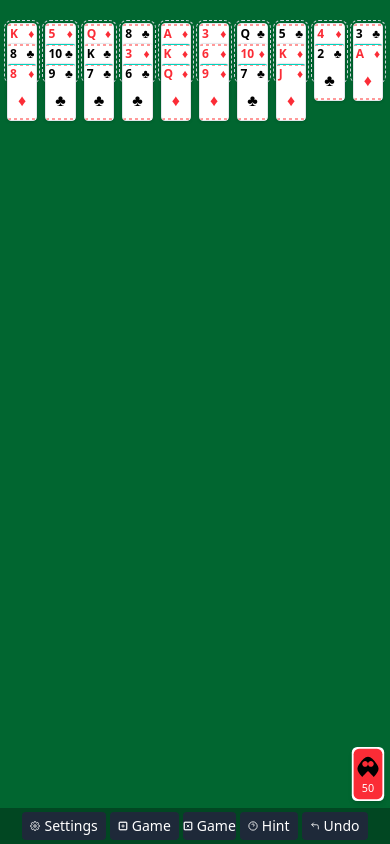
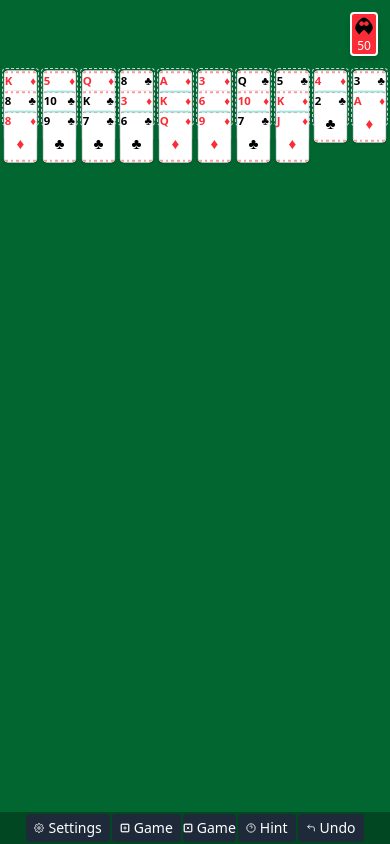
Before and after one commit to farnghwai/spider-solitaire, a SvelteKit app: page / in a window 390 px wide. Built offline with nearby package versions, Linux system fonts and the light colour scheme.

Commit message:
tune Responsive handling on small/mobile screen device.

```diff
--- a/src/lib/components/CardSystem.svelte
+++ b/src/lib/components/CardSystem.svelte
@@ -3,10 +3,11 @@
 	import { flip } from 'svelte/animate';
 	import { send, receive } from './transition';
 
-	import { CardSuit, CARD_VALUES } from './shared.svelte';
+	import { CARD_VALUES } from './shared.svelte';
 	import type { CardType } from './shared.svelte';
 	import type { Position } from '$lib/types';
 	import { eventStore, dispatch } from '$lib/eventStore.svelte';
+	import { RESPONSIVE_CLASS } from '$lib/constants';
 	import CardPreview from './CardPreview.svelte';
 	import PokerCard from './PokerCard.svelte';
 
@@ -49,8 +50,9 @@
 		draggedStackPosition = stackPosition;
 
 		// copy original card dimension (height x width)
-		touchCardHeight = (event.currentTarget as HTMLDivElement).clientHeight;
-		touchCardWidth = (event.currentTarget as HTMLDivElement).clientWidth;
+		const htmlElem = event.currentTarget as HTMLDivElement;
+		touchCardHeight = htmlElem.clientHeight;
+		touchCardWidth = htmlElem.clientWidth;
 
 		// Set data to identify the card during drag
 		if (event.dataTransfer) {
@@ -330,6 +332,7 @@
 
 		touchCardHeight = 0;
 		touchCardWidth = 0;
+
 		draggedIndex = -1;
 		draggedStackPosition = -1;
 
@@ -401,19 +404,29 @@
 			// document.removeEventListener('touchend', handleTouchEnd);
 		};
 	});
+
+	/*
+      h    x  w
+ 7xl: 176     112     11:7 (16)
+ 5xl: 132      84     11:7 (12)
+ 3xl: 110      70     11:7 (10)
+  xl:  88      56     11:7  (8)
+base:  56      32     11:7  (4)
+*/
 </script>
 
-<svelte:document onmousemove={handleDocumentMouseMove} onmouseup={handleDocumentMouseUp} />
-
-<div class="mb-5 flex justify-center gap-0.5 @xl:gap-2">
+<!-- <svelte:document onmousemove={handleDocumentMouseMove} onmouseup={handleDocumentMouseUp} /> -->
+<div class="flex flex-1 flex-col">
+	<div class={['flex flex-1 justify-center', RESPONSIVE_CLASS.GAP_SIZE]}>
 		{#each eventStore.cards.display as stackedCards, index}
+			<div class={[RESPONSIVE_CLASS.CARD_SIZE]}>
 				<div
 					class={[
-				'relative border-dashed border-gray-300 ',
+						'relative border-dashed border-gray-300',
 						dragOverIndex === index ? 'border-blue-400' : '',
-				'h-16 w-10 @xl:h-22 @xl:w-14 @5xl:h-44 @5xl:w-28',
-				'rounded-lg @5xl:rounded-xl',
-				'border-1 @xl:border-2'
+						'aspect-7/11 h-auto w-full',
+						'rounded-sm @xl:rounded-lg @5xl:rounded-xl',
+						'border-1 @5xl:border-2'
 					]}
 					id="{CARD_SLOT_ID_PREFIX}{index}"
 					data-index={index}
@@ -424,16 +437,17 @@
 					ontouchend={handleTouchEnd}
 				>
 					{#each stackedCards as stackedCard, stackPosition (stackedCard.id)}
-				{@const isDragOver = dragOverIndex === index && stackedCards.length - 1 === stackPosition}
-
+						{@const isDragOver =
+							dragOverIndex === index && stackedCards.length - 1 === stackPosition}
 						<div
 							class={[
 								'absolute',
+								'aspect-7/11 h-auto w-full scale-95 @xl:scale-90',
 								'top-[calc(var(--spacing)*var(--stackOffset)*5)]',
-						'@xl:top-[calc(var(--spacing)*var(--stackOffset)*7)]',
-						'@5xl:top-[calc(var(--spacing)*var(--stackOffset)*9)]',
-						'h-full w-full',
-						'p-0.5 @xl:p-1 @5xl:p-2'
+								'@xl:top-[calc(var(--spacing)*var(--stackOffset)*7.5)]',
+								'@3xl:top-[calc(var(--spacing)*var(--stackOffset)*8)]',
+								'@5xl:top-[calc(var(--spacing)*var(--stackOffset)*8.5)]',
+								'@7xl:top-[calc(var(--spacing)*var(--stackOffset)*9)]'
 							]}
 							style="--stackOffset: {stackPosition};"
 							animate:flip={{ duration: 300 }}
@@ -454,6 +468,7 @@
 						</div>
 					{/each}
 				</div>
+			</div>
 		{/each}
 	</div>
 	<div bind:this={cardSystemElem} class={{ 'opacity-0': !isTouchedStarted }}>
@@ -468,3 +483,4 @@
 			/>
 		{/if}
 	</div>
+</div>
--- a/src/lib/components/CompletedDeck.svelte
+++ b/src/lib/components/CompletedDeck.svelte
@@ -4,8 +4,8 @@
 	import { flip } from 'svelte/animate';
 	import { receive, send } from './transition';
 
-	import { CardSuit, CardColors } from './shared.svelte';
 	import { eventStore } from '$lib/eventStore.svelte';
+	import { RESPONSIVE_CLASS } from '$lib/constants';
 	import PokerCard from './PokerCard.svelte';
 
 	$effect.pre(() => {
@@ -16,15 +16,16 @@
 	});
 </script>
 
-<div class="absolute top-16 left-5 grid grid-cols-1 gap-1">
+<div class="flex flex-1 items-center @2xl:flex-col">
+	<div class={['grid grid-flow-col @2xl:grid-flow-row', RESPONSIVE_CLASS.GAP_SIZE]}>
 		{#each eventStore.cards.completed as stackedCards, index}
-		<div class="grid grid-cols-subgrid grid-rows-subgrid">
+			<div class={['grid grid-rows-subgrid']}>
 				{#each stackedCards as stackedCard, stackPosition (stackedCard.id)}
 					<div
 						animate:flip={{ duration: 300 }}
 						in:receive={{ key: stackedCard.id }}
 						out:send={{ key: stackedCard.id }}
-					class={['h-14 w-8 @xl:h-18 @xl:w-10 @5xl:h-36 @5xl:w-20']}
+						class={[RESPONSIVE_CLASS.COMPLETED_CARD_SIZE]}
 						style="z-index: {100 - stackPosition};"
 					>
 						<PokerCard
@@ -39,3 +40,4 @@
 			</div>
 		{/each}
 	</div>
+</div>
--- a/src/lib/components/DrawPileButton.svelte
+++ b/src/lib/components/DrawPileButton.svelte
@@ -4,6 +4,7 @@
 	import { send, receive } from './transition';
 	import { NO_OF_CARD_SLOT } from './shared.svelte';
 	import { eventStore, dispatch } from '$lib/eventStore.svelte';
+	import { RESPONSIVE_CLASS } from '$lib/constants';
 
 	import PokerCard from './PokerCard.svelte';
 
@@ -24,21 +25,24 @@
 	}
 </script>
 
-<div
-	class="absolute right-1 bottom-1 transition-transform @xl:right-3 @xl:bottom-3 @5xl:right-5 @5xl:bottom-5"
->
+<div class={['flex', RESPONSIVE_CLASS.DRAW_PILE_CARD_SIZE, RESPONSIVE_CLASS.GAP_SIZE]}>
 	{#if eventStore.cards.remaining.length > 0}
 		<button
 			aria-label="Draw Pile"
 			class={[
-				'flex cursor-pointer items-center justify-center rounded-md bg-white shadow-md transition-transform duration-100 ease-in-out',
-				'scale-90 hover:scale-100',
-				'h-15 w-9 @xl:h-20 @xl:w-12 @5xl:h-40 @5xl:w-24',
-				'p-0.5 @5xl:p-1'
+				'flex aspect-7/11 cursor-pointer items-center justify-center bg-white shadow-md',
+				'rounded-sm @xl:rounded-md',
+				'hover:scale-105',
+				'p-0.5 @3xl:p-1'
 			]}
 			onclick={handleDrawPileClick}
 		>
-			<div class="flex h-full w-full flex-col items-center justify-center rounded-md bg-red-500">
+			<div
+				class={[
+					'flex h-full w-full flex-col items-center justify-center bg-red-500',
+					'rounded-xs @xl:rounded-md'
+				]}
+			>
 				<svg viewBox="0 0 100 100" xmlns="http://www.w3.org/2000/svg">
 					<path
 						d="M50,15 C40,15 30,25 20,40 C30,55 40,65 50,65 C60,65 70,55 80,40 C70,25 60,15 50,15 M30,40 C30,35 35,30 40,30 C45,30 50,35 50,40 C50,45 45,50 40,50 C35,50 30,45 30,40 M70,40 C70,45 65,50 60,50 C55,50 50,45 50,40 C50,35 55,30 60,30 C65,30 70,35 70,40 M20,40 C10,55 10,65 30,85 C40,75 50,65 50,65 C50,65 60,75 70,85 C90,65 90,55 80,40 C70,55 60,65 50,65 C40,65 30,55 20,40"
--- a/src/lib/components/PokerCard.svelte
+++ b/src/lib/components/PokerCard.svelte
@@ -21,9 +21,9 @@
 	role="listitem"
 	aria-grabbed={card.isBeingDragged ? true : false}
 	class={[
-		'flex h-full w-full flex-col border border-gray-200 shadow-sm select-none',
+		'flex aspect-7/11 h-auto flex-col border border-gray-200 shadow-sm select-none',
 		'rounded-sm @xl:rounded-lg',
-		isDragOver ? 'bg-amber-100 ring-2 ring-amber-500' : 'bg-white',
+		isDragOver ? 'bg-amber-100' : 'bg-white',
 		CardColors[CardSuit[card.suit].color],
 		card.isDraggable && 'cursor-grab hover:-translate-y-1 hover:shadow-md',
 		hideWhenPreview && card.isBeingDragged && 'opacity-0',
@@ -36,9 +36,10 @@
 >
 	<div
 		class={[
-			'w-full rounded-t-md',
-			'h-0.5 @5xl:h-1.5',
-			card.isDraggable && 'border-t-1 border-t-teal-400 @5xl:border-t-2'
+			'w-full',
+			'rounded-t-sm @xl:rounded-t-md',
+			'h-0.5 @xl:h-1.5',
+			card.isDraggable && 'border-t-1 border-t-teal-400 @xl:border-t-2'
 		]}
 		style="background: repeating-linear-gradient(90deg, #ff9999, #ff9999 3px, white 3px, white 6px);"
 	></div>
@@ -46,18 +47,20 @@
 	<div
 		class={[
 			'flex justify-between',
-			'px-0.5 @xl:px-1 @5xl:px-2',
-			'text-xs @xl:text-base @5xl:text-xl'
+			'px-0 @xl:px-1 @3xl:px-1.5 @5xl:px-2',
+			'text-xs @xl:text-sm @3xl:text-base @5xl:text-lg @7xl:text-xl'
 		]}
 	>
-		<div class=" font-bold">{card.value}</div>
-		<div class=" font-bold">{suitSymbol}</div>
+		<div class="font-bold">{card.value}</div>
+		<div class="font-bold">{suitSymbol}</div>
 	</div>
-	<div class="flex grow items-center justify-center text-base @xl:text-4xl @5xl:text-7xl">
+	<div
+		class="flex grow items-center justify-center text-base @xl:text-xl @3xl:text-3xl @5xl:text-5xl @7xl:text-7xl"
+	>
 		{suitSymbol}
 	</div>
 	<div
-		class={['w-full rounded-t-md', 'h-0.5 @5xl:h-1.5']}
+		class={['w-full', 'rounded-b-sm @xl:rounded-b-md', 'h-0.5 @xl:h-1.5']}
 		style="background: repeating-linear-gradient(90deg, #ff9999, #ff9999 3px, white 3px, white 6px);"
 	></div>
 </div>
--- a/src/lib/components/Toolbar.svelte
+++ b/src/lib/components/Toolbar.svelte
@@ -5,9 +5,16 @@
 	import GameRemoveButton from '$lib/components/GameRemoveButton.svelte';
 	import HintButton from '$lib/components/HintButton.svelte';
 	import UndoButton from '$lib/components/UndoButton.svelte';
+	import { RESPONSIVE_CLASS } from '$lib/constants';
 </script>
 
-<div class="flex justify-center gap-1 bg-black/30 p-1 md:gap-4 md:p-2.5">
+<div
+	class={[
+		'flex justify-center bg-black/30',
+		RESPONSIVE_CLASS.GAP_SIZE,
+		RESPONSIVE_CLASS.PADDING_SIZE
+	]}
+>
 	<!-- Settings Button -->
 	<SettingsButton />
 
--- /dev/null
+++ b/src/lib/constants.ts
@@ -0,0 +1,13 @@
+export const CARD_SIZE_ASPECT_RATIO = 1.57; // (w x h : 7x11)
+
+export const RESPONSIVE_CLASS = {
+	CARD_SIZE:
+		'h-11 w-7 @sm:h-16.5 @sm:w-9.5 @xl:h-22 @xl:w-14 @3xl:h-24.75 @3xl:w-15.75 @5xl:h-33 @5xl:w-21 @7xl:h-44 @7xl:w-32',
+	DRAW_PILE_CARD_SIZE:
+		'h-11 w-7 @xl:h-16.5 @xl:w-9.5 @2xl:h-22 @2xl:w-14 @3xl:h-24.75 @3xl:w-15.75 @5xl:h-33 @5xl:w-21 @7xl:h-44 @7xl:w-32',
+	COMPLETED_CARD_SIZE:
+		'h-11 w-7 @xl:h-16.5 @xl:w-9.5 @3xl:h-22 @3xl:w-14 @5xl:h-24.75 @5xl:w-15.75 @7xl:h-33 @7xl:w-21',
+	GAP_SIZE: 'gap-0.5 @xl:gap-1 @3xl:gap-1.5 @5xl:gap-2',
+	// PADDING_SIZE: 'p-0.5 @xl:p-1 @3xl:p-1.5 @5xl:p-2'
+	PADDING_SIZE: 'p-0.5 @2xl:p-1 @7x:p-2'
+} as const;
--- a/src/lib/eventStore.svelte.ts
+++ b/src/lib/eventStore.svelte.ts
@@ -87,6 +87,10 @@ const handlers: HanderType = {
 			newCompletdState.push([]);
 		}
 
+		currentCompletedCardDeck.forEach((card) => {
+			card.isBeingDragged = false;
+			card.isDraggable = false;
+		});
 		newCompletdState[completedCardDeckLasIndex].push(...currentCompletedCardDeck);
 		newCompletdState.push([]);
 
--- a/src/routes/+page.svelte
+++ b/src/routes/+page.svelte
@@ -9,9 +9,8 @@
 	} from '$lib/components/shared.svelte';
 	import type { CardType } from '$lib/components/shared.svelte';
 	import { initCardStacks, eventStore, populateInitCardStacksTo } from '$lib/eventStore.svelte';
+	import { RESPONSIVE_CLASS } from '$lib/constants';
 
-	import CheckmarkButton from '$lib/components/CheckmarkButton.svelte';
-	import StarButton from '$lib/components/StarButton.svelte';
 	import CompletedDeck from '$lib/components/CompletedDeck.svelte';
 	import DrawPileButton from '$lib/components/DrawPileButton.svelte';
 	import Toolbar from '$lib/components/Toolbar.svelte';
@@ -114,58 +113,38 @@
 
 	// Timer state
 	let timer = '00:23';
-
-	// Function to handle card click
-	// function handleCardClick(event) {
-	// 	const card = event.currentTarget;
-	// 	card.style.transform = 'translateY(-10px)';
-	// 	setTimeout(() => {
-	// 		card.style.transform = 'translateY(0)';
-	// 	}, 200);
-	// }
-
-	// // Function to handle draw pile click
-	// function handleDrawPileClick(event: MouseEvent) {
-	// 	const remaingCount =
-	// 		remainingCards.length < NO_OF_CARD_SLOT ? remainingCards.length : NO_OF_CARD_SLOT;
-	// 	if (remaingCount > 0) {
-	// 		dispatch({
-	// 			type: 'drawPile',
-	// 			payload: {
-	// 				remaingCount: remaingCount
-	// 			}
-	// 		});
-	// 	}
-	// }
-
-	// function handleCardUpdate(newCards) {
-	// 	displayedCards = newCards;
-	// }
 </script>
 
-<div class="@container flex min-h-screen flex-col bg-green-800 text-white select-none">
-	<div class="relative flex flex-1 flex-col px-1 py-5 @xl:p-5">
-		<!-- Timer -->
-		<!-- <div class="absolute top-2.5 left-2.5 text-sm">{timer}</div> -->
+<div class="@container flex min-h-screen min-w-xs flex-col bg-green-800 text-white">
+	<div class="hidden noscript:block">Please enable JavaScript to use this app.</div>
 
-		<!-- Top Row Cards -->
-		<!-- <div class="mb-5 flex justify-center gap-2">
-			{#each displayedCards as card}
-				<Card {card} on:click={handleCardClick} />
-			{/each}
-		</div> -->
+	<!-- Timer -->
+	<!-- <div class="absolute top-2.5 left-2.5 text-sm">{timer}</div> -->
+	<div
+		class={[
+			'flex flex-1 flex-col @2xl:flex-row',
+			RESPONSIVE_CLASS.GAP_SIZE,
+			'p-0.5 @2xl:p-1 @5xl:p-2 @7xl:p-4'
+		]}
+	>
+		<!-- CardSystem -->
 		<CardSystem />
 
-		<!-- WinCardSuitDeck Pile -->
-		<CompletedDeck />
+		<div
+			class={[
+				'flex justify-between',
+				'm-2 @2xl:m-0',
+				'flex-row @2xl:flex-col',
+				'order-first @2xl:order-last',
+				RESPONSIVE_CLASS.PADDING_SIZE
+			]}
+		>
+			<!-- CompletedDeck Pile -->
+			<CompletedDeck />
 
-		<!-- Draw Pile -->
-		<DrawPileButton />
-		<!-- Checkmark Button -->
-		<!-- <CheckmarkButton /> -->
-
-		<!-- Star Button -->
-		<!-- <StarButton /> -->
+			<!-- Draw Pile -->
+			<DrawPileButton />
+		</div>
 	</div>
 
 	<!-- Toolbar -->
```
Also changed, not shown: src/lib/components/CardPreview.svelte (+7 -3 lines). Lines whose indentation alone changed are shown as unchanged.
